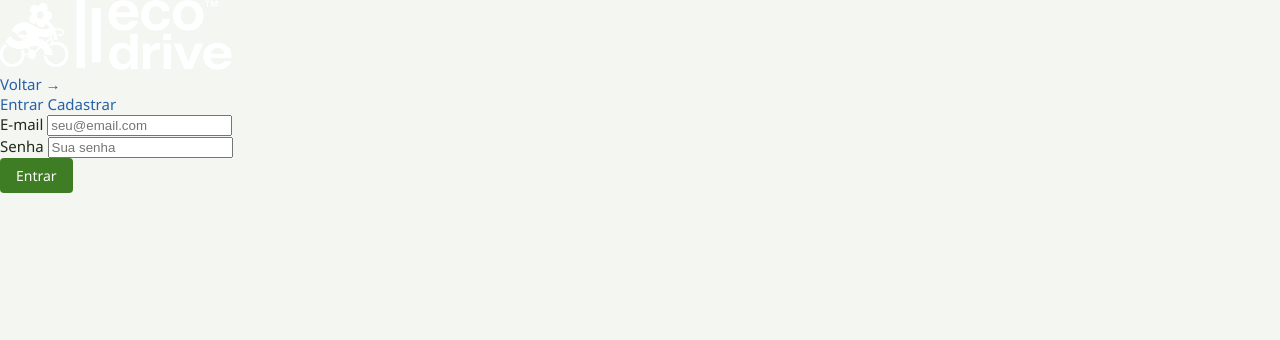
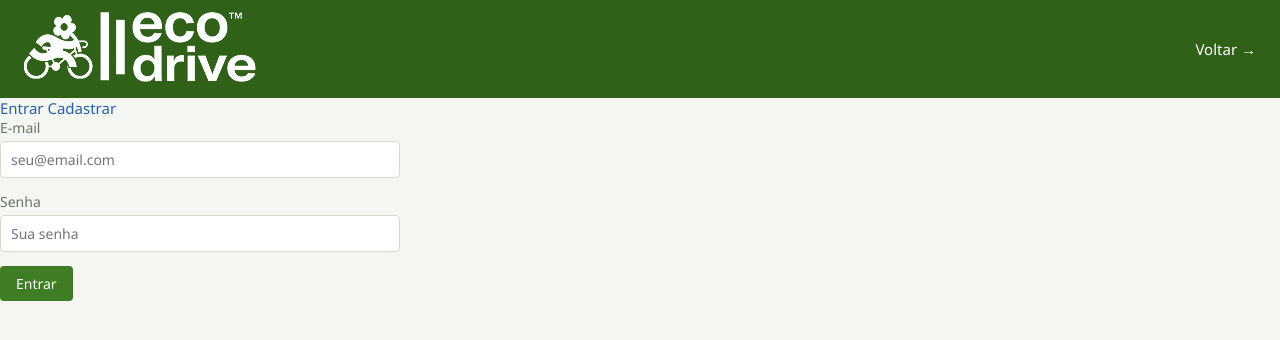
Before and after one commit to ECODRIVEBG/ECODRIVE, an ASP.NET Core app: page /Home/Login in a window 1280 px wide. Shown: the top 340 px of the page. Run offline with ASP.NET Core 8, Linux system fonts and the light colour scheme; some libraries are stand-ins or nearby versions.

Commit message:
CSS Atualização

```diff
--- a/wwwroot/css/ecodrive.css
+++ b/wwwroot/css/ecodrive.css
@@ -97,3 +97,190 @@ button,
     border-left-color: var(--vermelho);
     color: var(--vermelho);
 }
+
+.btn-warning {
+    background: var(--laranja);
+}
+
+    .btn-warning:hover {
+        background: #c27420;
+    }
+
+.btn-dark {
+    background: var(--texto);
+}
+
+    .btn-dark:hover {
+        background: #000000;
+    }
+
+.btn-outline-dark {
+    color: var(--texto);
+    background: transparent;
+    border: 1px solid var(--texto);
+}
+
+    .btn-outline-dark:hover {
+        color: var(--branco);
+        background: var(--texto);
+    }
+
+.container {
+    max-width: 1000px;
+    margin: 24px auto;
+    padding: 0 20px;
+}
+
+.topbar {
+    display: flex;
+    align-items: center;
+    justify-content: space-between;
+    padding: 12px 24px;
+    background: var(--verde-escuro);
+    color: var(--branco);
+}
+
+    .topbar a {
+        color: var(--branco);
+    }
+
+.user-info {
+    display: flex;
+    align-items: center;
+    gap: 16px;
+    margin-left: auto;
+}
+
+.saldo-pill {
+    padding: 3px 12px;
+    font-size: 13px;
+    background: rgba(255, 255, 255, 0.2);
+    border-radius: 999px;
+}
+
+.card {
+    padding: 20px;
+    margin-bottom: 16px;
+    background: var(--branco);
+    border: 1px solid var(--borda);
+    border-radius: 8px;
+    box-shadow: 0 1px 3px rgba(0, 0, 0, 0.08);
+}
+
+.dashboard-cards {
+    display: flex;
+    gap: 16px;
+    margin-bottom: 16px;
+}
+
+    .dashboard-cards .card {
+        flex: 1;
+        margin-bottom: 0;
+        text-align: center;
+        color: var(--cinza);
+    }
+
+.numero {
+    font-size: 34px;
+    font-weight: 700;
+    line-height: 1.2;
+}
+
+.tabs {
+    display: flex;
+    flex-wrap: wrap;
+    gap: 8px;
+}
+
+    .tabs a {
+        padding: 8px 16px;
+        color: var(--texto);
+        background: var(--branco);
+        border: 1px solid var(--borda);
+        border-radius: 4px;
+    }
+
+        .tabs a:hover {
+            text-decoration: none;
+            background: var(--fundo);
+        }
+
+        .tabs a.active {
+            color: var(--branco);
+            background: var(--verde);
+            border-color: var(--verde);
+        }
+
+.form-group {
+    margin-bottom: 14px;
+}
+
+    .form-group label {
+        display: block;
+        margin-bottom: 4px;
+        font-size: 14px;
+        color: var(--cinza);
+    }
+
+input,
+select,
+textarea {
+    width: 100%;
+    max-width: 400px;
+    padding: 8px 10px;
+    font-family: inherit;
+    font-size: 14px;
+    color: var(--texto);
+    background: var(--branco);
+    border: 1px solid var(--borda);
+    border-radius: 4px;
+}
+
+    input:focus,
+    select:focus,
+    textarea:focus {
+        outline: none;
+        border-color: var(--verde);
+    }
+
+table {
+    width: 100%;
+    border-collapse: collapse;
+}
+
+th {
+    padding: 10px 12px;
+    text-align: left;
+    font-size: 13px;
+    color: var(--cinza);
+    background: var(--fundo);
+    border-bottom: 2px solid var(--borda);
+}
+
+td {
+    padding: 10px 12px;
+    border-bottom: 1px solid var(--borda);
+}
+
+tbody tr:hover td {
+    background: #f8faf6;
+}
+
+td form {
+    margin: 0;
+}
+
+.status-disponivel {
+    font-weight: 600;
+    color: var(--verde);
+}
+
+.status-emuso {
+    font-weight: 600;
+    color: var(--azul);
+}
+
+.status-manutencao {
+    font-weight: 600;
+    color: var(--laranja);
+}
```
